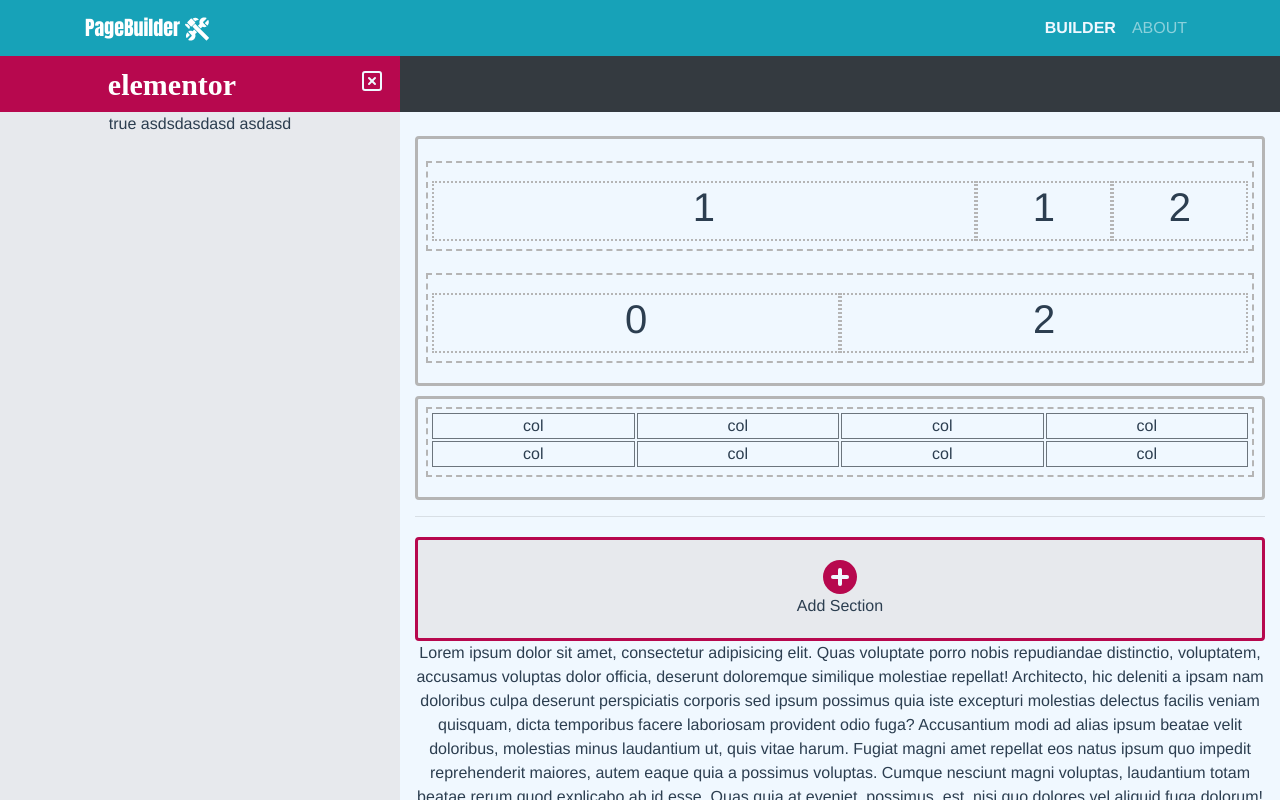
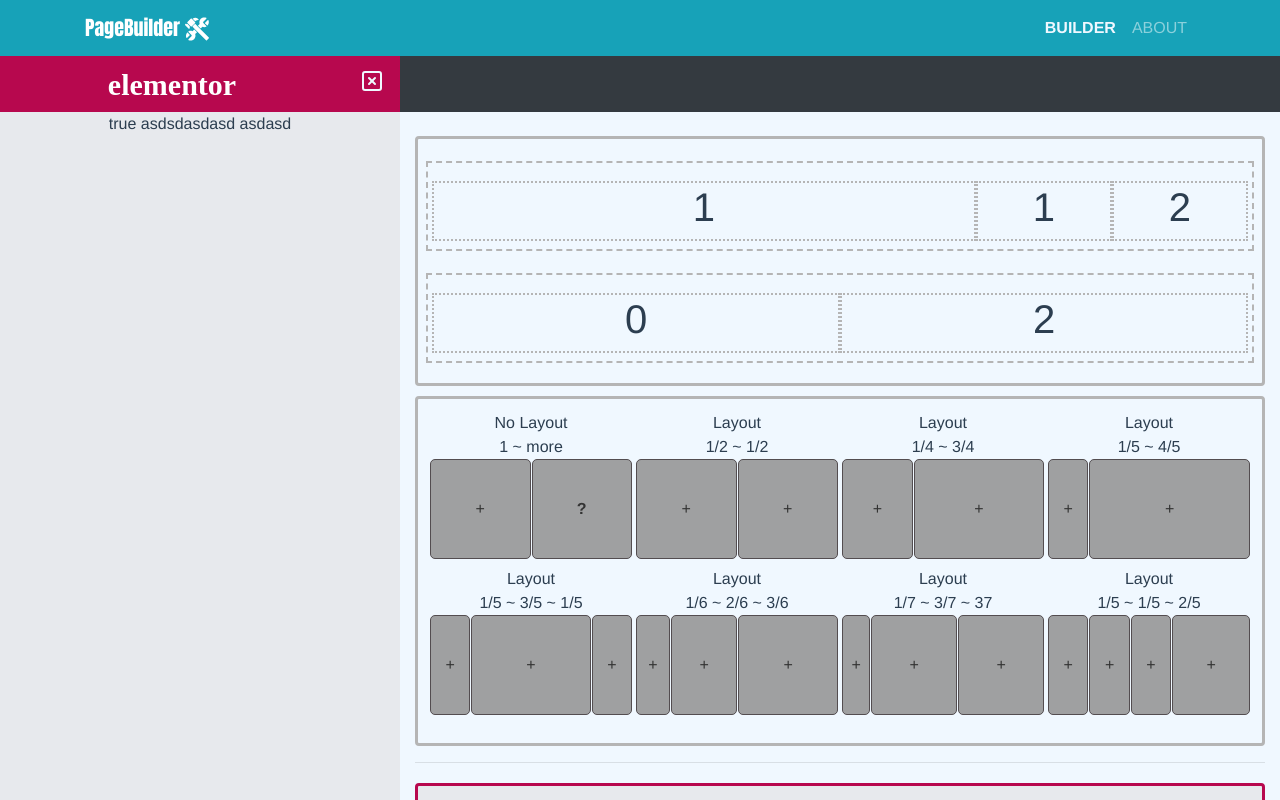
Before and after one commit to blackhoward/webpage-builder-elementor, a Vue app in the folder frontend/: page /#/ in a window 1280 px wide. Both pictures are taken after a click on the element "Add Section". Shown: the top 800 px of the page. Built offline with nearby package versions, Linux system fonts and the light colour scheme; a web font is replaced by a local one.

Commit message:
added layout styles

```diff
--- a/frontend/src/components/column/ColumnLayout.vue
+++ b/frontend/src/components/column/ColumnLayout.vue
@@ -1,28 +1,75 @@
 <template>
   <div class="choice-wrapper">
-    <div class="border border-secondary">
-      col
+    <div class="item-wrapper">
+      <p class="m-0 p-0">No Layout</p>
+      <span>1 ~ more</span>
+      <div class="choice-item item-1">
+        <div class="item">+</div>
+        <div class="item question-mark font-weight-bold">
+          ?
+        </div>
+      </div>
     </div>
-    <div class="border border-secondary">
-      col
+    <div class="item-wrapper">
+      <p class="m-0 p-0">Layout</p>
+      <span>1/2 ~ 1/2 </span>
+      <div class="choice-item item-2">
+        <div class="item">+</div>
+        <div class="item">+</div>
+      </div>
     </div>
-    <div class="border border-secondary">
-      col
+    <div class="item-wrapper">
+      <p class="m-0 p-0">Layout</p>
+      <span>1/4 ~ 3/4 </span>
+      <div class="choice-item item-3">
+        <div class="item">+</div>
+        <div class="item">+</div>
+      </div>
     </div>
-    <div class="border border-secondary">
-      col
+    <div class="item-wrapper">
+      <p class="m-0 p-0">Layout</p>
+      <span> 1/5 ~ 4/5 </span>
+      <div class="choice-item item-4">
+        <div class="item">+</div>
+        <div class="item">+</div>
+      </div>
     </div>
-    <div class="border border-secondary">
-      col
+    <div class="item-wrapper">
+      <p class="m-0 p-0">Layout</p>
+      <span>1/5 ~ 3/5 ~ 1/5</span>
+      <div class="choice-item item-5">
+        <div class="item">+</div>
+        <div class="item">+</div>
+        <div class="item">+</div>
+      </div>
     </div>
-    <div class="border border-secondary">
-      col
+    <div class="item-wrapper">
+      <p class="m-0 p-0">Layout</p>
+      <span>1/6 ~ 2/6 ~ 3/6</span>
+      <div class="choice-item item-6">
+        <div class="item">+</div>
+        <div class="item">+</div>
+        <div class="item">+</div>
+      </div>
     </div>
-    <div class="border border-secondary">
-      col
+    <div class="item-wrapper">
+      <p class="m-0 p-0">Layout</p>
+      <span>1/7 ~ 3/7 ~ 37</span>
+      <div class="choice-item item-7">
+        <div class="item">+</div>
+        <div class="item">+</div>
+        <div class="item">+</div>
+      </div>
     </div>
-    <div class="border border-secondary">
-      col
+    <div class="item-wrapper">
+      <p class="m-0 p-0">Layout</p>
+      <span>1/5 ~ 1/5 ~ 2/5</span>
+      <div class="choice-item item-8">
+        <div class="item">+</div>
+        <div class="item">+</div>
+        <div class="item">+</div>
+        <div class="item">+</div>
+      </div>
     </div>
   </div>
 </template>
@@ -34,7 +81,65 @@ export default {};
 <style lang="scss" scoped>
 .choice-wrapper {
   display: grid;
-  grid-gap: 2px;
+  grid-column-gap: 4px;
+  grid-row-gap: 8px;
   grid-template-columns: repeat(4, 1fr);
+  .item-wrapper {
+    .choice-item {
+      display: grid;
+      grid-column-gap: 1px;
+      grid-template-rows: 100px;
+      div {
+        background: #9fa0a1;
+        border-radius: 5px;
+        border: 1.5px solid #534d50;
+        display: flex;
+        justify-content: center;
+        align-items: center;
+        color: #333;
+      }
+      &.item-1 {
+        grid-template-columns: repeat(2, 1fr);
+      }
+      &.item-2 {
+        grid-template-columns: repeat(2, 1fr);
+      }
+      &.item-3 {
+        grid-template-columns: 35% 1fr;
+      }
+      &.item-4 {
+        grid-template-columns: 20% 1fr;
+      }
+      &.item-5 {
+        grid-template-columns: 20% 1fr 20%;
+      }
+      &.item-6 {
+        grid-template-columns: 16.7% 33% 1fr;
+      }
+      &.item-7 {
+        grid-template-columns: 14% 1fr 1fr;
+      }
+      &.item-8 {
+        grid-template-columns: 20% 20% 20% 1fr;
+      }
+    }
+    &.item-wrapper:hover {
+      .choice-item {
+        div {
+          background: #e7e9ed;
+          border: 2px solid #b7084e;
+          color: #b7084e;
+          font-weight: bold;
+          transition: 0.5s;
+        }
+        &.item-1 {
+          .question-mark {
+            border: 3px solid #2488e6;
+            color: #2488e6;
+          }
+        }
+      }
+    }
+  }
 }
 </style>
--- a/frontend/src/components/column/ColumnList.vue
+++ b/frontend/src/components/column/ColumnList.vue
@@ -9,7 +9,7 @@
           class="w-100 p-0"
           v-for="column in myColumns"
           :key="column.id"
-          :class="`col-md-${column.gridCol}`"
+          :class="column.grid ? `${column.grid}` : ''"
         >
           <ColumnItem :column="column" :rowId="rowId" :sectionId="sectionId" />
         </div>
--- a/frontend/src/components/row/RowItem.vue
+++ b/frontend/src/components/row/RowItem.vue
@@ -23,7 +23,7 @@
       </button>
     </div>
     <!-- <img src="@/assets/icons/add-square-icon.svg" /> -->
-    <div class="item-content p-1 pb-2">
+    <div class="p-1 pb-2" :class="{ 'item-content': row.columns.length }">
       <ColumnList
         :columns="row.columns"
         :rowId="row.id"
--- a/frontend/src/store/modules/page.js
+++ b/frontend/src/store/modules/page.js
@@ -7,10 +7,11 @@ const state = {
       rows: [
         {
           id: 1,
+          layout: true,
           columns: [
             {
               id: 1,
-              gridCol: 8,
+              grid: "col-md-8",
               elements: [
                 {
                   id: 1,
@@ -20,7 +21,7 @@ const state = {
             },
             {
               id: 2,
-              gridCol: 2,
+              grid: "col-md-2",
               elements: [
                 {
                   id: 1,
@@ -30,7 +31,7 @@ const state = {
             },
             {
               id: 3,
-              gridCol: 2,
+              grid: "col-md-2",
               elements: [
                 {
                   id: 1,
@@ -46,15 +47,16 @@ const state = {
         },
         {
           id: 2,
+          layout: false,
           columns: [
             {
               id: 1,
-              gridCol: 6,
+              grid: "col-md-6",
               elements: []
             },
             {
               id: 2,
-              gridCol: 6,
+              grid: "col-md-6",
               elements: [
                 {
                   id: 1,
```
